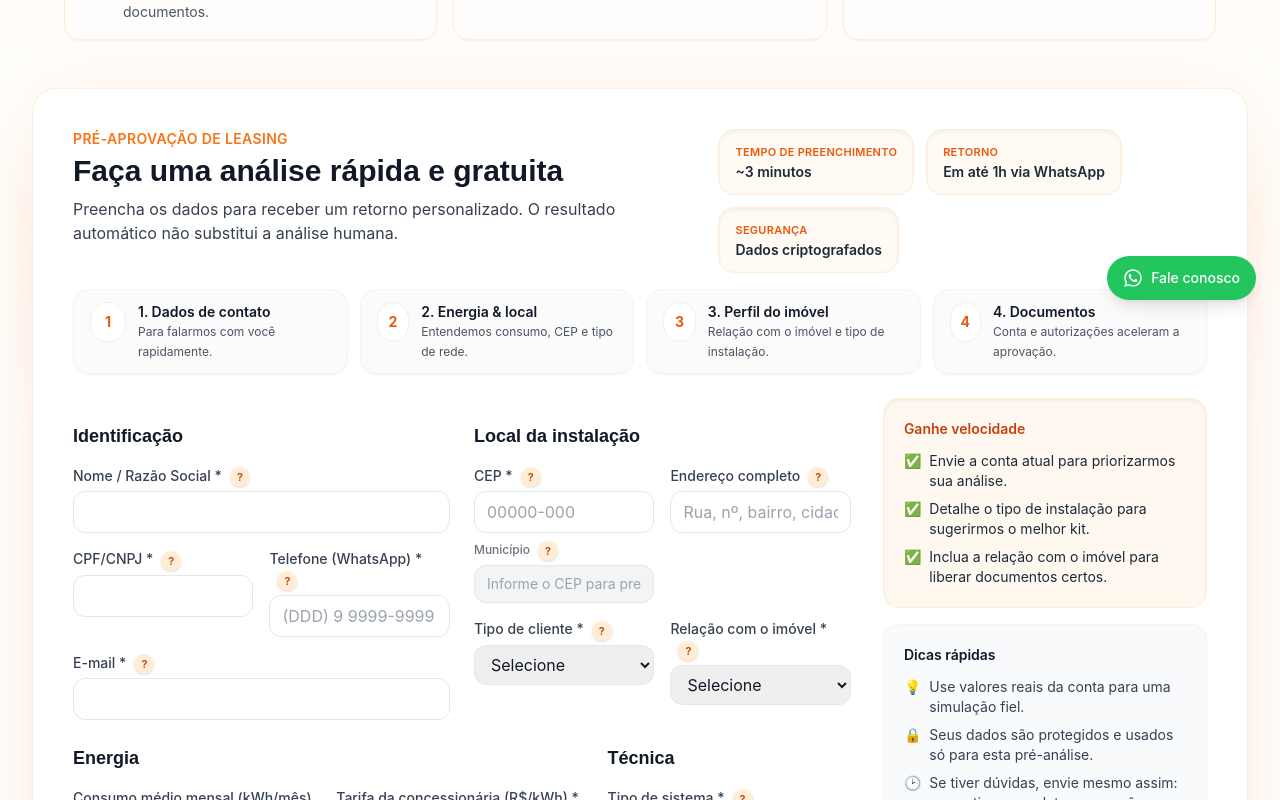
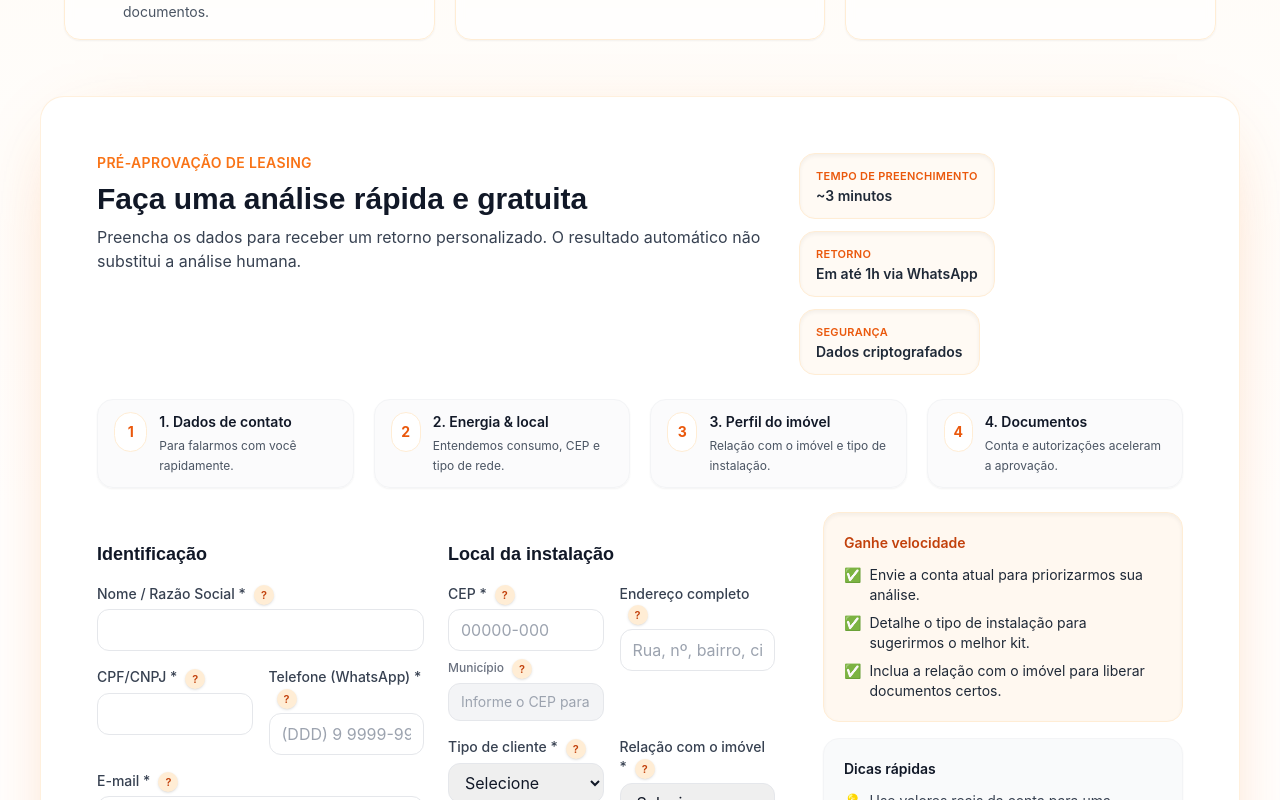
Before and after one commit to LeandroFrancaUS/solarinvest-Website, a Next.js app: page /analise in a window 1280 px wide. Shown: the part 420-1220 px from the top of the page. Built offline with nearby package versions, Linux system fonts and the light colour scheme.

Commit message:
Improve analise desktop experience and scroll

```diff
--- a/src/app/analise/AnalisePageClient.tsx
+++ b/src/app/analise/AnalisePageClient.tsx
@@ -92,6 +92,18 @@ export default function AnalisePageClient() {
   const [mostrarFormulario, setMostrarFormulario] = useState<boolean>(shouldAutoOpen);
   const [resultado, setResultado] = useState<{ status: StatusResultado; message: string } | null>(null);
   const [hasAutoOpened, setHasAutoOpened] = useState(false);
+  const [isExternalReferrer, setIsExternalReferrer] = useState<boolean | null>(null);
+
+  useEffect(() => {
+    const referrer = document.referrer;
+    const normalizedSiteUrl = seoConstants.siteUrl.replace(/\/$/, '');
+    if (!referrer) {
+      setIsExternalReferrer(true);
+      return;
+    }
+
+    setIsExternalReferrer(!referrer.startsWith(normalizedSiteUrl));
+  }, []);
 
   useEffect(() => {
     if (shouldAutoOpen && !hasAutoOpened) {
@@ -102,12 +114,16 @@ export default function AnalisePageClient() {
 
   useEffect(() => {
     // ✅ só scrolla quando o formulário estiver visível
-    if (!mostrarFormulario) return;
+    if (!mostrarFormulario || isExternalReferrer === null) return;
 
-    // ✅ use apenas o wrapper do page como âncora (evita conflito se o form também tiver id igual)
-    const anchor = document.getElementById('pre-aprovacao');
-    anchor?.scrollIntoView({ behavior: 'smooth', block: 'start' });
-  }, [mostrarFormulario]);
+    // ✅ se veio de fora, abra direto no módulo do formulário; se navegado internamente, respeite topo
+    if (isExternalReferrer) {
+      const anchor = document.getElementById('pre-aprovacao');
+      anchor?.scrollIntoView({ behavior: 'smooth', block: 'start' });
+    } else {
+      window.scrollTo({ top: 0, behavior: 'smooth' });
+    }
+  }, [isExternalReferrer, mostrarFormulario]);
 
   useEffect(() => {
     if (!resultado) return;
@@ -127,7 +143,7 @@ export default function AnalisePageClient() {
   };
 
   return (
-    <main className="min-h-screen bg-gradient-to-b from-orange-50/60 via-white to-white py-16 px-4 md:px-8 space-y-12">
+    <main className="min-h-screen bg-gradient-to-b from-orange-50/60 via-white to-white py-16 px-4 md:px-10 space-y-14">
       <Script id="analise-breadcrumb-jsonld" type="application/ld+json" strategy="afterInteractive">
         {JSON.stringify(breadcrumbStructuredData)}
       </Script>
@@ -187,7 +203,7 @@ export default function AnalisePageClient() {
           </a>
         </div>
 
-        <div className="grid grid-cols-1 md:grid-cols-3 gap-4 text-left mt-6">
+        <div className="grid grid-cols-1 md:grid-cols-2 lg:grid-cols-3 gap-4 lg:gap-5 text-left mt-6">
           {[
             {
               title: 'Retorno guiado por especialistas',
--- a/src/app/analise/PreApprovalForm.tsx
+++ b/src/app/analise/PreApprovalForm.tsx
@@ -1114,20 +1114,20 @@ export default function PreApprovalForm({ onSubmitted, utmParams }: PreApprovalF
   return (
     <section
       id="pre-aprovacao"
-      className="w-full bg-white shadow-[0_20px_80px_-35px_rgba(249,115,22,0.45)] border border-orange-100/80 rounded-3xl p-6 md:p-10"
+      className="w-full bg-white shadow-[0_20px_80px_-35px_rgba(249,115,22,0.45)] border border-orange-100/80 rounded-3xl p-6 md:p-12 lg:p-14"
     >
-      <div className="flex flex-col gap-4 mb-6">
-        <div className="flex flex-col md:flex-row md:items-start md:justify-between gap-4">
-          <div>
+      <div className="flex flex-col gap-6 mb-6">
+        <div className="flex flex-col lg:flex-row lg:items-start lg:justify-between gap-6">
+          <div className="space-y-2 max-w-3xl">
             <p className="text-sm uppercase tracking-wide text-orange-500 font-semibold">Pré-aprovação de leasing</p>
-            <h2 className="text-2xl md:text-3xl font-heading font-bold text-gray-900 mt-1">
+            <h2 className="text-2xl md:text-3xl font-heading font-bold text-gray-900">
               Faça uma análise rápida e gratuita
             </h2>
-            <p className="text-gray-700 mt-2 max-w-3xl">
+            <p className="text-gray-700">
               Preencha os dados para receber um retorno personalizado. O resultado automático não substitui a análise humana.
             </p>
           </div>
-          <div className="flex flex-wrap items-center gap-3">
+          <div className="flex flex-wrap items-stretch gap-3 lg:max-w-sm">
             {[
               { label: 'Tempo de preenchimento', value: '~3 minutos' },
               { label: 'Retorno', value: 'Em até 1h via WhatsApp' },
@@ -1135,7 +1135,7 @@ export default function PreApprovalForm({ onSubmitted, utmParams }: PreApprovalF
             ].map((item) => (
               <div
                 key={item.label}
-                className="flex flex-col rounded-2xl border border-orange-100 bg-orange-50/60 px-4 py-3 shadow-inner text-sm text-gray-800"
+                className="flex flex-col rounded-2xl border border-orange-100 bg-orange-50/60 px-4 py-3 shadow-inner text-sm text-gray-800 min-w-[180px]"
               >
                 <span className="text-[11px] uppercase tracking-wide text-orange-600 font-semibold">{item.label}</span>
                 <span className="font-semibold">{item.value}</span>
@@ -1144,7 +1144,7 @@ export default function PreApprovalForm({ onSubmitted, utmParams }: PreApprovalF
           </div>
         </div>
 
-        <div className="grid grid-cols-1 md:grid-cols-4 gap-3 text-sm">
+        <div className="grid grid-cols-1 md:grid-cols-2 xl:grid-cols-4 gap-4 lg:gap-5 text-sm">
           {[
             { title: '1. Dados de contato', desc: 'Para falarmos com você rapidamente.' },
             { title: '2. Energia & local', desc: 'Entendemos consumo, CEP e tipo de rede.' },
@@ -1158,7 +1158,7 @@ export default function PreApprovalForm({ onSubmitted, utmParams }: PreApprovalF
               <span className="h-10 w-10 flex items-center justify-center rounded-full bg-white text-orange-600 font-bold border border-orange-100">
                 {index + 1}
               </span>
-              <div>
+              <div className="space-y-1">
                 <p className="font-semibold text-gray-900">{step.title}</p>
                 <p className="text-gray-600 text-xs leading-relaxed">{step.desc}</p>
               </div>
@@ -1167,9 +1167,9 @@ export default function PreApprovalForm({ onSubmitted, utmParams }: PreApprovalF
         </div>
       </div>
 
-      <div className="grid grid-cols-1 xl:grid-cols-[minmax(0,2.4fr)_minmax(320px,1fr)] gap-8">
+      <div className="grid grid-cols-1 xl:grid-cols-[minmax(0,2.2fr)_minmax(360px,1fr)] gap-10 lg:gap-12 items-start">
         <div className="space-y-6">
-          <form onSubmit={handleSubmit} className="space-y-6">
+          <form onSubmit={handleSubmit} className="space-y-7">
             {/* Honeypot */}
             <div className="sr-only" aria-hidden>
               <label htmlFor="extra-info">Não preencha este campo</label>
@@ -1743,7 +1743,7 @@ export default function PreApprovalForm({ onSubmitted, utmParams }: PreApprovalF
           </div>
         )}
 
-        <div className="flex flex-col md:flex-row md:items-center md:justify-between gap-4 pt-2 pb-6 md:pr-20">
+        <div className="flex flex-col md:flex-row md:items-center md:justify-between gap-4 pt-2 pb-6 lg:pr-10">
           <p className="text-sm text-gray-600">Ao enviar, você autoriza contato via WhatsApp e e-mail.</p>
           <button
             type="submit"
@@ -1778,7 +1778,7 @@ export default function PreApprovalForm({ onSubmitted, utmParams }: PreApprovalF
       )}
         </div>
 
-        <aside className="space-y-4 h-full">
+        <aside className="space-y-4 h-full xl:sticky xl:top-28">
           <div className="rounded-2xl border border-orange-100 bg-orange-50/80 p-5 shadow-inner space-y-3">
             <p className="text-sm font-semibold text-orange-700">Ganhe velocidade</p>
             <ul className="space-y-2 text-sm text-gray-800">
--- a/src/components/WhatsappButton.tsx
+++ b/src/components/WhatsappButton.tsx
@@ -1,9 +1,13 @@
 'use client';
 
 import { FaWhatsapp } from 'react-icons/fa';
+import { usePathname } from 'next/navigation';
 
 export default function WhatsappButton() {
+  const pathname = usePathname();
   const numero = '5562995150975'; // Altere para seu número real com DDI + DDD
+
+  if (pathname?.startsWith('/analise')) return null;
 
   return (
     <a
```
